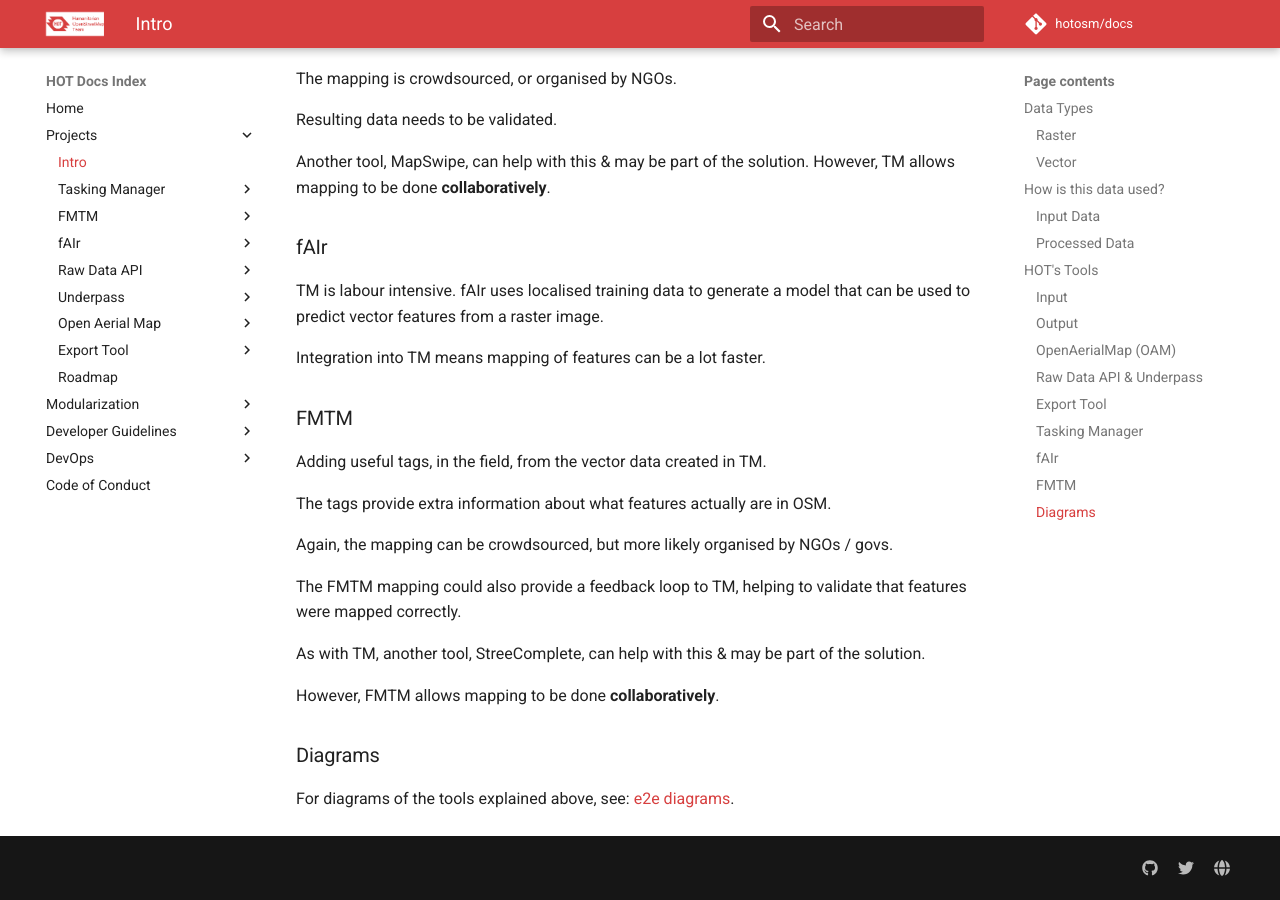
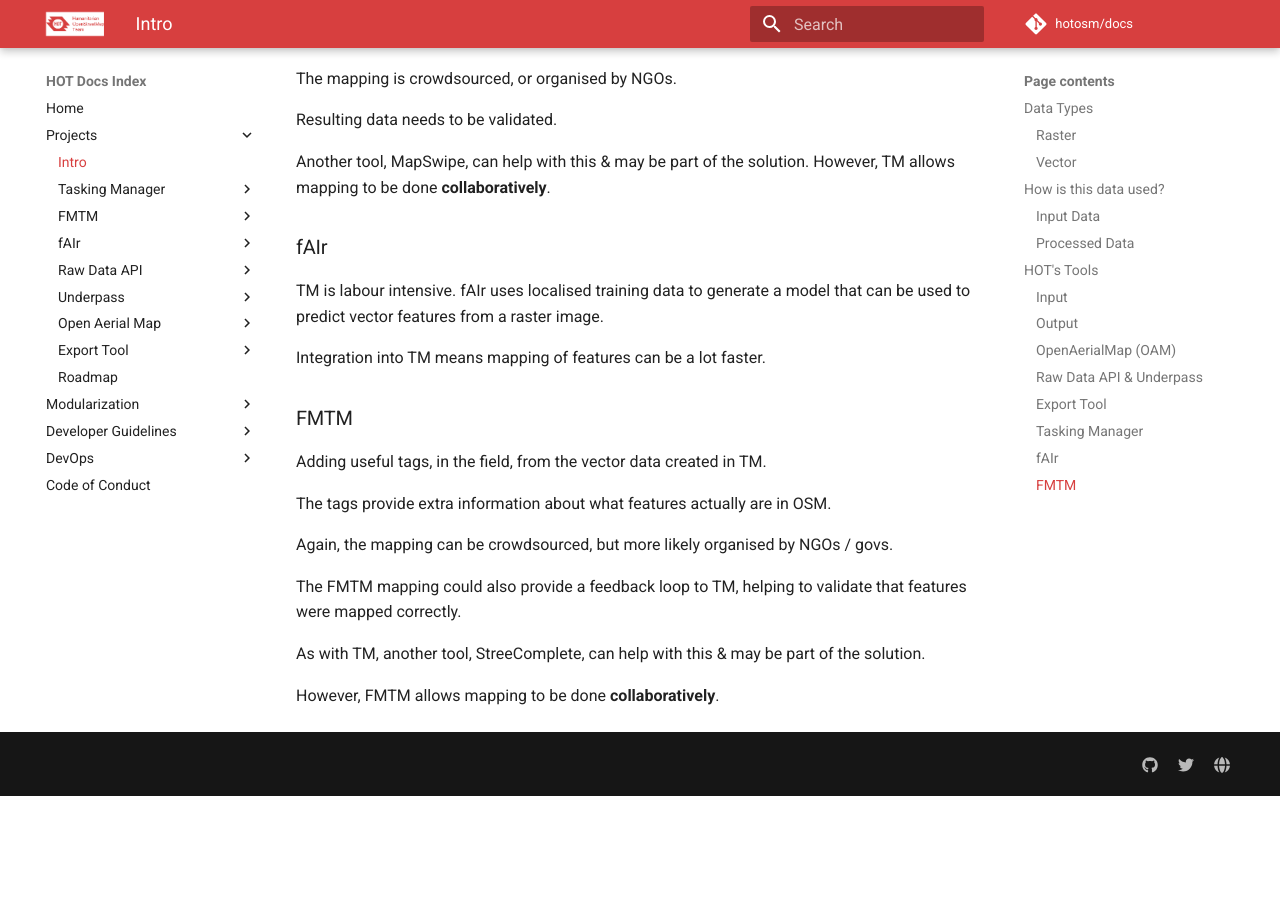
Before and after one commit to hotosm/docs, an MkDocs documentation site: the page built from docs/tools-summary.md, in a window 1280 px wide and 900 px high, scrolled down 3436 px. Built offline with MkDocs 1.6.1 and Material for MkDocs 9.7.7, drawn with Linux system fonts in a browser that asks for light colours; comment, search, counter and statistics services are not loaded; after the commit the page ends 4232 px from its top, so only the background shows below that.

Commit message:
fix: Drop link to doc that no longer exists

```diff
--- a/docs/tools-summary.md
+++ b/docs/tools-summary.md
@@ -164,7 +164,3 @@
 part of the solution.
 
 However, FMTM allows mapping to be done **collaboratively**.
-
-### Diagrams
-
-For diagrams of the tools explained above, see: [e2e diagrams](diagrams.md).
```
Also changed, not shown: 1 other file.
